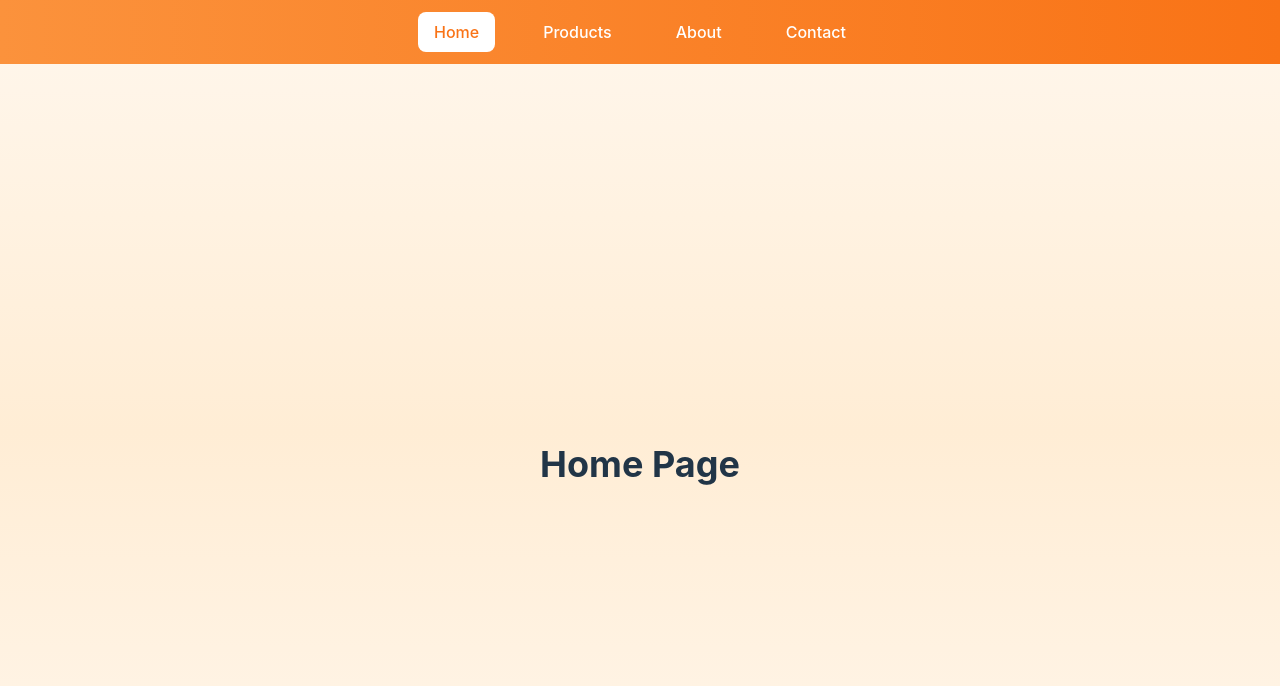
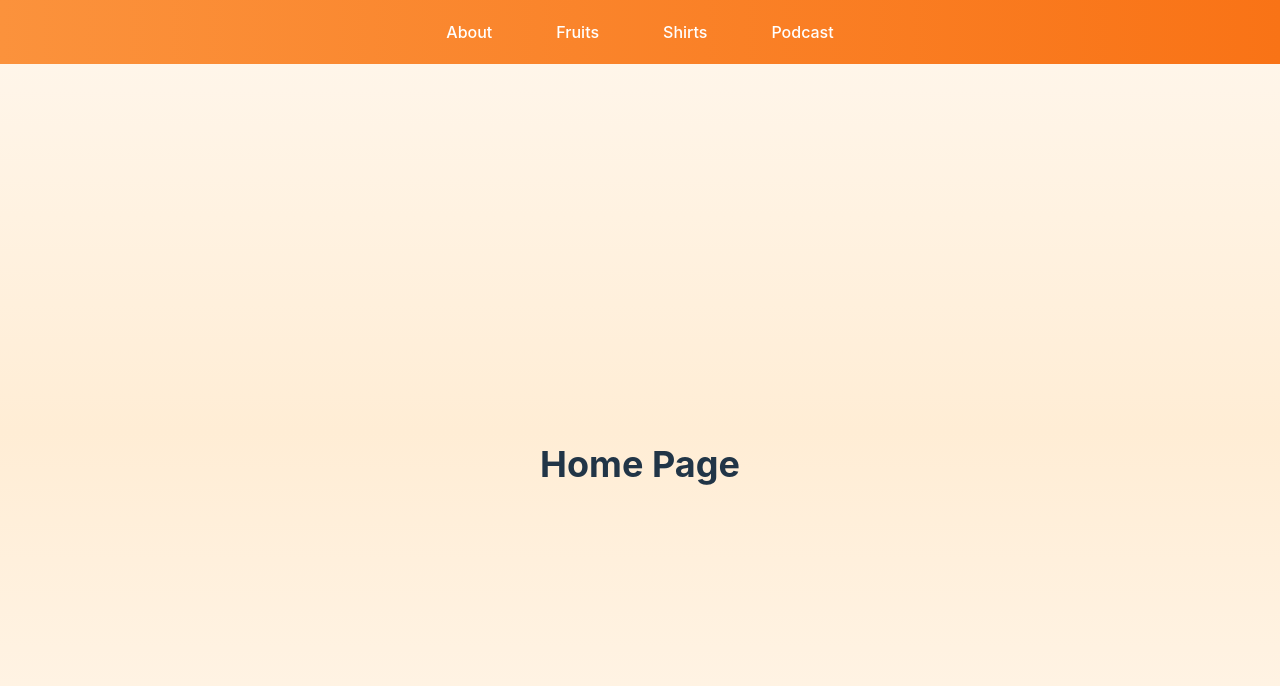
Before and after one commit to NickCaravias/mango-stand, a React (Vite) app in the folder client/: page / in a window 1280 px wide. Shown: the top 686 px of the page. Built offline with nearby package versions, Linux system fonts and the light colour scheme.

Commit message:
new section names

```diff
--- a/client/src/App.tsx
+++ b/client/src/App.tsx
@@ -13,7 +13,7 @@ function Navigation() {
       <div className="max-w-7xl mx-auto">
         <div className="flex justify-center items-center">
           <div className="flex space-x-8">
-            {['home', 'products', 'about', 'contact'].map((section) => (
+            {['about', 'fruits', 'shirts', 'podcast'].map((section) => (
               <Link
                 key={section}
                 to={section === 'home' ? '/' : `/${section}`}
```
